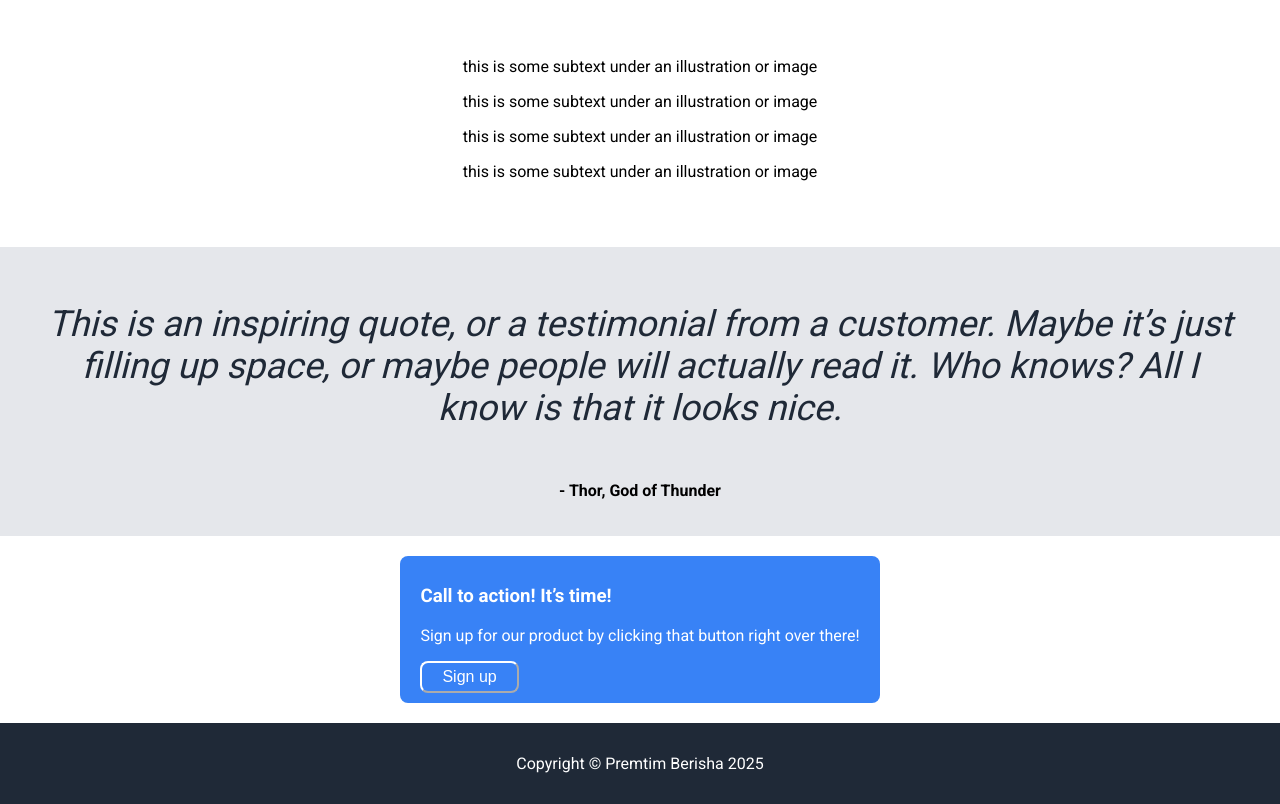
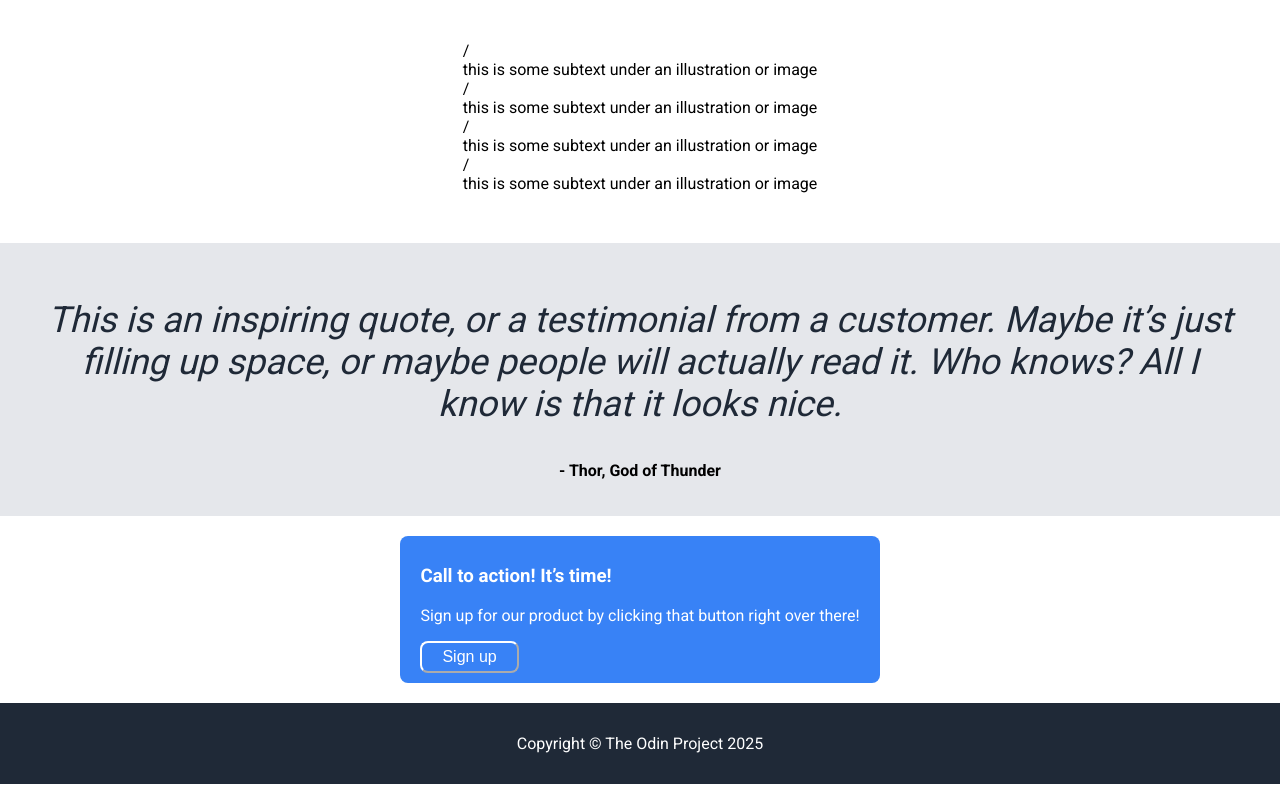
Before and after one commit to premtimb/landing-page, a plain HTML site: page index.html in a window 1280 px wide. Shown: the part 712-1516 px from the top of the page. Drawn offline with Linux system fonts and the light colour scheme.

Commit message:
Add some changes on index.html

```diff
--- a/index.html
+++ b/index.html
@@ -36,30 +36,32 @@
             <h2>Some random Information.</h2>
         </div>
         <div class="info-cards">
-            <div class="card">
-            <div class="image-placeholder"></div>
-                <p>this is some subtext under an illustration or image</p>
+            <div class="cards">
+                <div class="card">/</div>
+                <div class="card-text">this is some subtext under an illustration or image</div>
             </div>
-            <div class="card">
-            <div class="image-placeholder"></div>
-                <p>this is some subtext under an illustration or image</p>
+            <div class="cards">
+                <div class="card">/</div>
+                <div class="card-text">this is some subtext under an illustration or image</div>
             </div>
-            <div class="card">
-            <div class="image-placeholder"></div>
-                <p>this is some subtext under an illustration or image</p>
+            <div class="cards">
+                <div class="card">/</div>
+                <div class="card-text">this is some subtext under an illustration or image</div>
             </div>
-            <div class="card">
-            <div class="image-placeholder"></div>
-                <p>this is some subtext under an illustration or image</p>
+            <div class="cards">
+                <div class="card">/</div>
+                <div class="card-text">this is some subtext under an illustration or image</div>
             </div>
         </div>
     </div>
     <div class="quote">
-        <p class="quote-text">
-            This is an inspiring quote, or a testimonial from a customer. Maybe it’s just filling up space, or maybe
-            people will actually read it. Who knows? All I know is that it looks nice.
-        </p>
-        <p class="quote-author">- Thor, God of Thunder</p>
+        <div class="quote-box">
+            <p class="quote-text">
+                This is an inspiring quote, or a testimonial from a customer. Maybe it’s just filling up space, or maybe
+                people will actually read it. Who knows? All I know is that it looks nice.
+            </p>
+            <p class="quote-author">- Thor, God of Thunder</p>
+        </div>
     </div>
     <div class="signup">
         <div class="signup-box">
@@ -71,7 +73,7 @@
         </div>
     </div>
     <div class="footer">
-        <p>Copyright &copy; Premtim Berisha 2025</p>
+        <p>Copyright &copy; The Odin Project 2025</p>
     </div>
 </body>
 </html>
```
